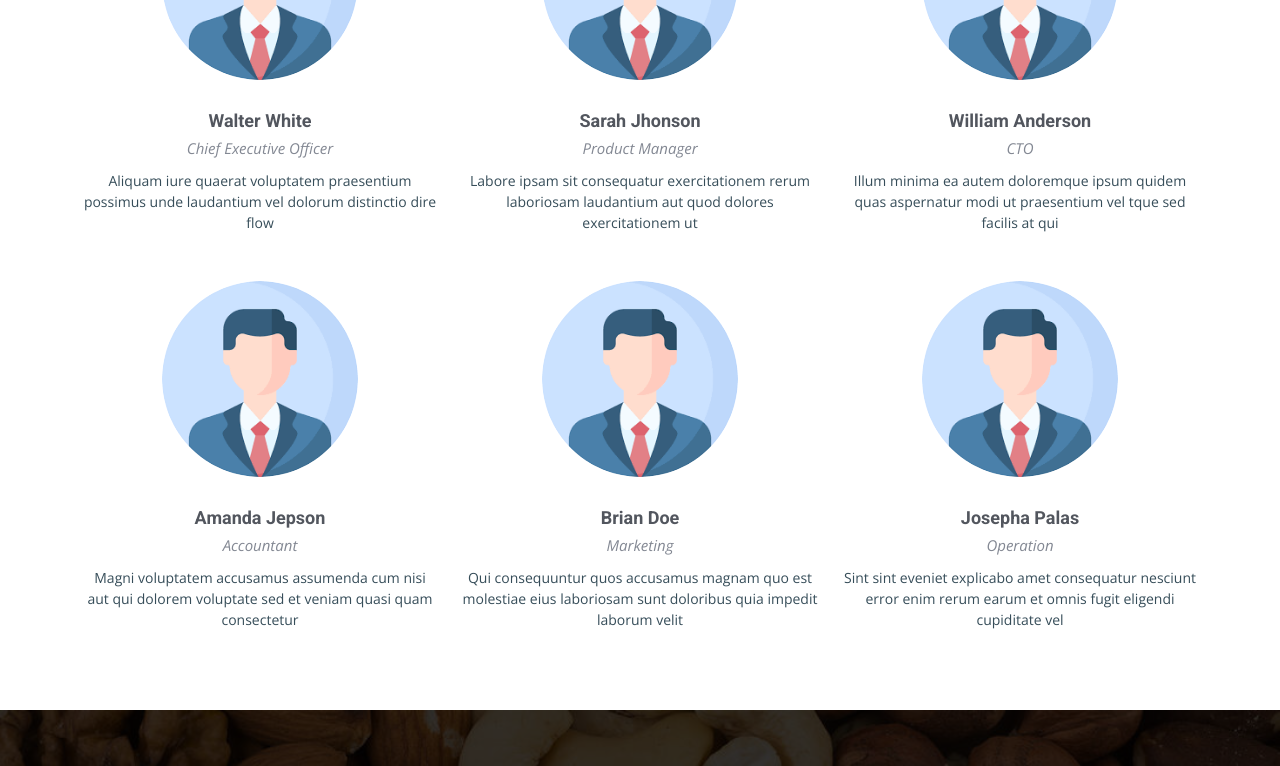
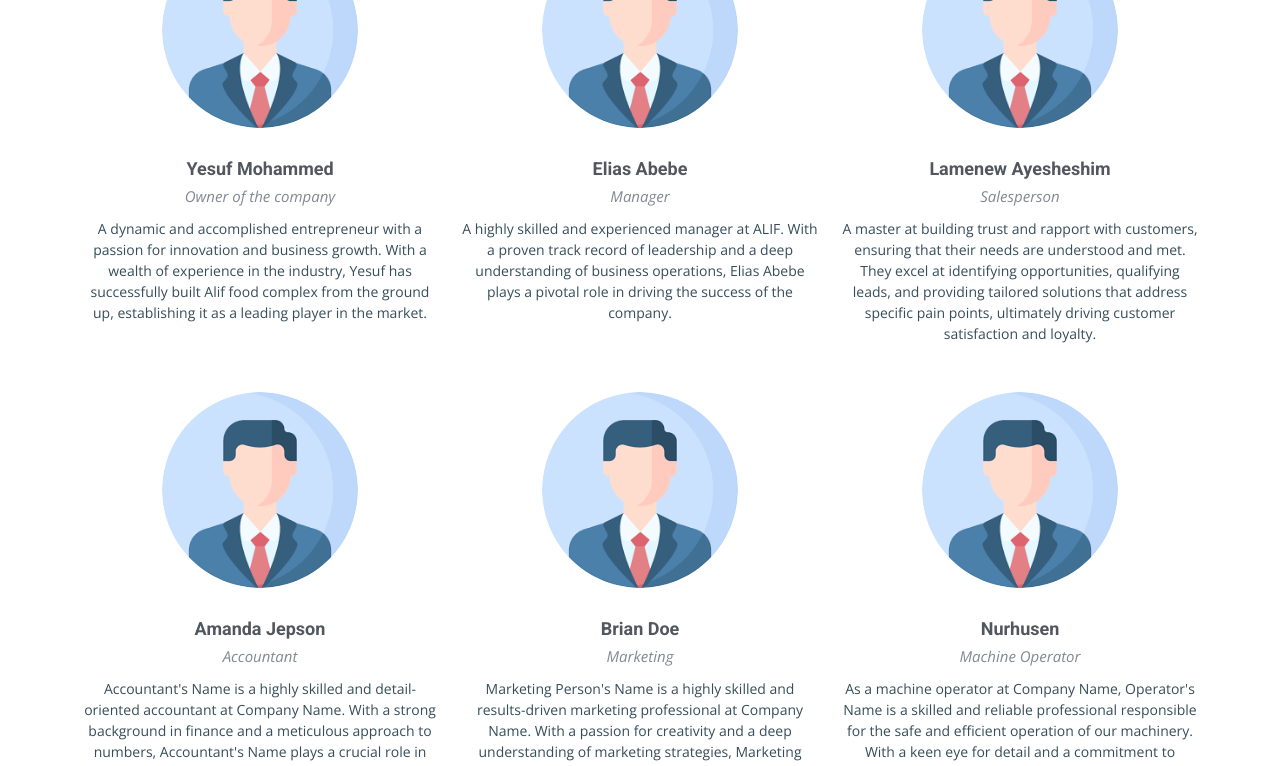
Before and after one commit to tewodros21/Alif, a plain HTML site: page ourteam.html in a window 1280 px wide. Shown: the part 670-1436 px from the top of the page. Drawn offline with nearby package versions, Linux system fonts and the light colour scheme.

Commit message:
Alif updated

```diff
--- a/ourteam.html
+++ b/ourteam.html
@@ -70,7 +70,7 @@
         <!-- ======= Breadcrumbs ======= -->
         <div class="breadcrumbs d-flex align-items-center" style="background-image: url('img/head.jpg')">
             <div class="container position-relative d-flex flex-column align-items-center" data-aos="fade">
-                <h2>Our Team</h2>
+                <h2>Our Team </h2>
                 <ol>
                     <li><a href="index.html">Home</a></li>
                     <li>Our Team</li>
@@ -85,9 +85,10 @@
                 <div class="section-header">
                     <h2>Our Team</h2>
                     <p>
-                        Aperiam dolorum et et wuia molestias qui eveniet numquam nihil
-                        porro incidunt dolores placeat sunt id nobis omnis tiledo stran
-                        delop
+                        At Alif Food Complex, our team is a dynamic and diverse group of professionals who are
+                        passionate
+                        about delivering excellence in everything we do. Comprised of talented individuals from various
+                        backgrounds and expertise, our team is the driving force behind our success.
                     </p>
                 </div>
 
@@ -103,11 +104,12 @@
                             </div>
                         </div>
                         <div class="member-info text-center">
-                            <h4>Walter White</h4>
-                            <span>Chief Executive Officer</span>
+                            <h4>Yesuf Mohammed</h4>
+                            <span>Owner of the company</span>
                             <p>
-                                Aliquam iure quaerat voluptatem praesentium possimus unde
-                                laudantium vel dolorum distinctio dire flow
+                                A dynamic and accomplished entrepreneur with a passion for innovation and business
+                                growth. With a wealth of experience in the industry, Yesuf has successfully built
+                                Alif food complex from the ground up, establishing it as a leading player in the market.
                             </p>
                         </div>
                     </div>
@@ -124,11 +126,12 @@
                             </div>
                         </div>
                         <div class="member-info text-center">
-                            <h4>Sarah Jhonson</h4>
-                            <span>Product Manager</span>
+                            <h4>Elias Abebe</h4>
+                            <span>Manager</span>
                             <p>
-                                Labore ipsam sit consequatur exercitationem rerum laboriosam
-                                laudantium aut quod dolores exercitationem ut
+                                A highly skilled and experienced manager at ALIF. With a proven track record of
+                                leadership and a deep understanding of business operations, Elias Abebe plays a
+                                pivotal role in driving the success of the company.
                             </p>
                         </div>
                     </div>
@@ -145,11 +148,13 @@
                             </div>
                         </div>
                         <div class="member-info text-center">
-                            <h4>William Anderson</h4>
-                            <span>CTO</span>
+                            <h4>Lamenew Ayesheshim</h4>
+                            <span>Salesperson</span>
                             <p>
-                                Illum minima ea autem doloremque ipsum quidem quas aspernatur
-                                modi ut praesentium vel tque sed facilis at qui
+                                A master at building trust and rapport with customers, ensuring that their needs are
+                                understood and met. They excel at identifying opportunities, qualifying leads, and
+                                providing tailored solutions that address specific pain points, ultimately driving
+                                customer satisfaction and loyalty.
                             </p>
                         </div>
                     </div>
@@ -169,8 +174,9 @@
                             <h4>Amanda Jepson</h4>
                             <span>Accountant</span>
                             <p>
-                                Magni voluptatem accusamus assumenda cum nisi aut qui dolorem
-                                voluptate sed et veniam quasi quam consectetur
+                                Accountant's Name is a highly skilled and detail-oriented accountant at Company Name.
+                                With a strong background in finance and a meticulous approach to numbers, Accountant's
+                                Name plays a crucial role in ensuring the financial health and success of the company.
                             </p>
                         </div>
                     </div>
@@ -190,8 +196,10 @@
                             <h4>Brian Doe</h4>
                             <span>Marketing</span>
                             <p>
-                                Qui consequuntur quos accusamus magnam quo est molestiae eius
-                                laboriosam sunt doloribus quia impedit laborum velit
+                                Marketing Person's Name is a highly skilled and results-driven marketing professional at
+                                Company Name. With a passion for creativity and a deep understanding of marketing
+                                strategies, Marketing Person's Name plays a crucial role in driving the company's
+                                success.
                             </p>
                         </div>
                     </div>
@@ -208,11 +216,14 @@
                             </div>
                         </div>
                         <div class="member-info text-center">
-                            <h4>Josepha Palas</h4>
-                            <span>Operation</span>
+                            <h4>Nurhusen</h4>
+                            <span>Machine Operator</span>
                             <p>
-                                Sint sint eveniet explicabo amet consequatur nesciunt error
-                                enim rerum earum et omnis fugit eligendi cupiditate vel
+                                As a machine operator at Company Name, Operator's Name is a skilled and reliable
+                                professional responsible for the safe and efficient operation of our machinery. With a
+                                keen eye for detail and a commitment to quality, Operator's Name plays a vital role in
+                                ensuring the smooth production process and delivering high-quality products to our
+                                customers.
                             </p>
                         </div>
                     </div>
@@ -290,7 +301,7 @@
                             </div>
                             <!-- End Info Item -->
 
-                            <div class="col-lg-3 col-md-6">
+                            <div class="col-lg-4 col-md-6">
                                 <div>
                                     <strong>
                                         <p>Call Us</p>
```
Also changed, not shown: about.html (+6 -6 lines), contact.html (+1 -1 lines), index.html (+7 -3 lines), project-details.html (+1 -1 lines).
